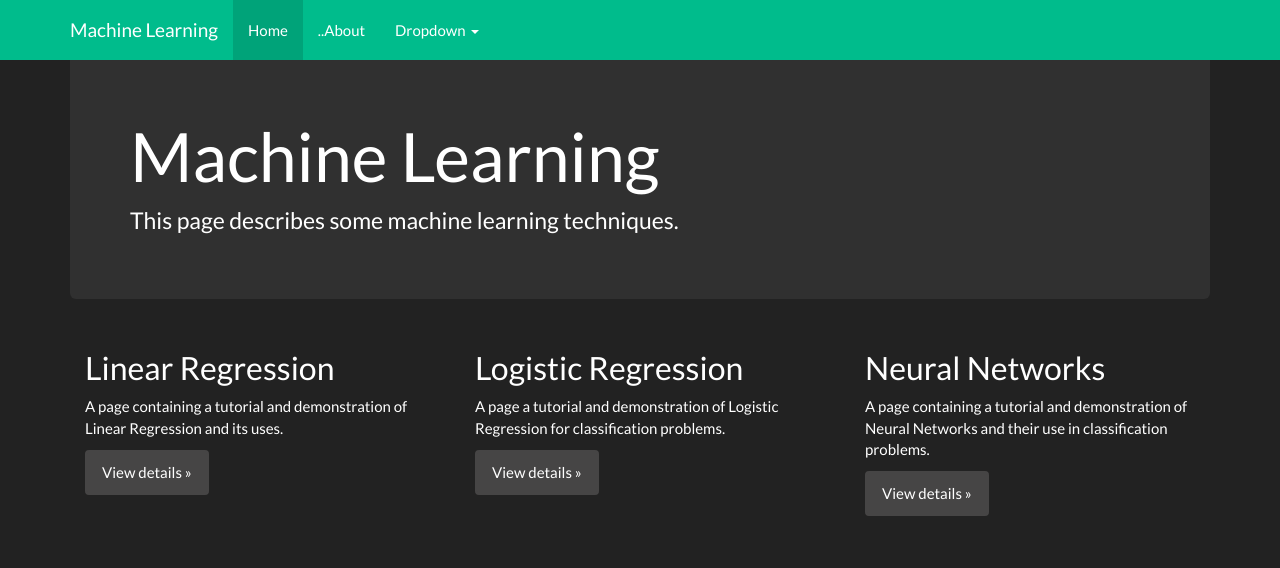
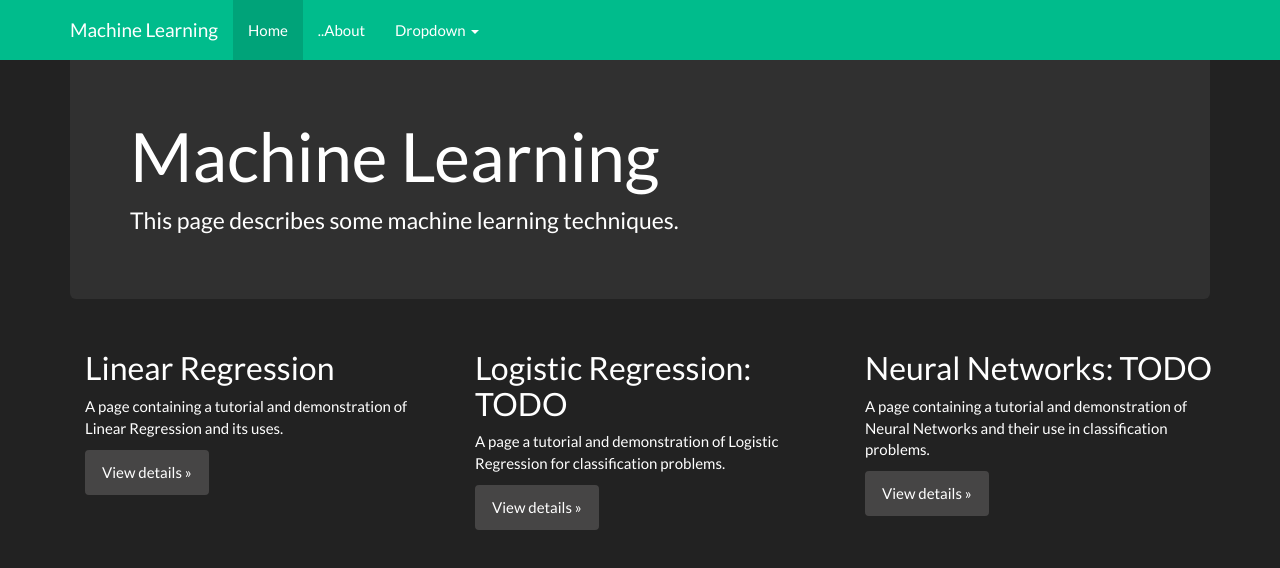
Before and after one commit to npmcdn-to-unpkg-bot/MichaelJWebster.github.io, a website: page html/ml.html in a window 1280 px wide. Drawn offline with Linux system fonts and the light colour scheme.

Commit message:
Added TODO's to unfinished page sections.

```diff
--- a/html/ml.html
+++ b/html/ml.html
@@ -76,7 +76,7 @@
 	  </p>
 	</div> <!-- col-md-4 -->
 	<div class="col-md-4">
-	  <h2>Logistic Regression</h2>
+	  <h2>Logistic Regression: TODO</h2>
 	  <p>A page a tutorial and demonstration of Logistic Regression for classification
 	    problems.</p>
 	  <p>
@@ -87,7 +87,7 @@
 	  </p>
 	</div> <!-- col-md-4 -->
 	<div class="col-md-4">
-	  <h2>Neural Networks</h2>
+	  <h2>Neural Networks: TODO</h2>
 	  <p>A page containing a tutorial and demonstration of Neural Networks and their use
 	    in classification problems.</p>
 	  <p>
```
